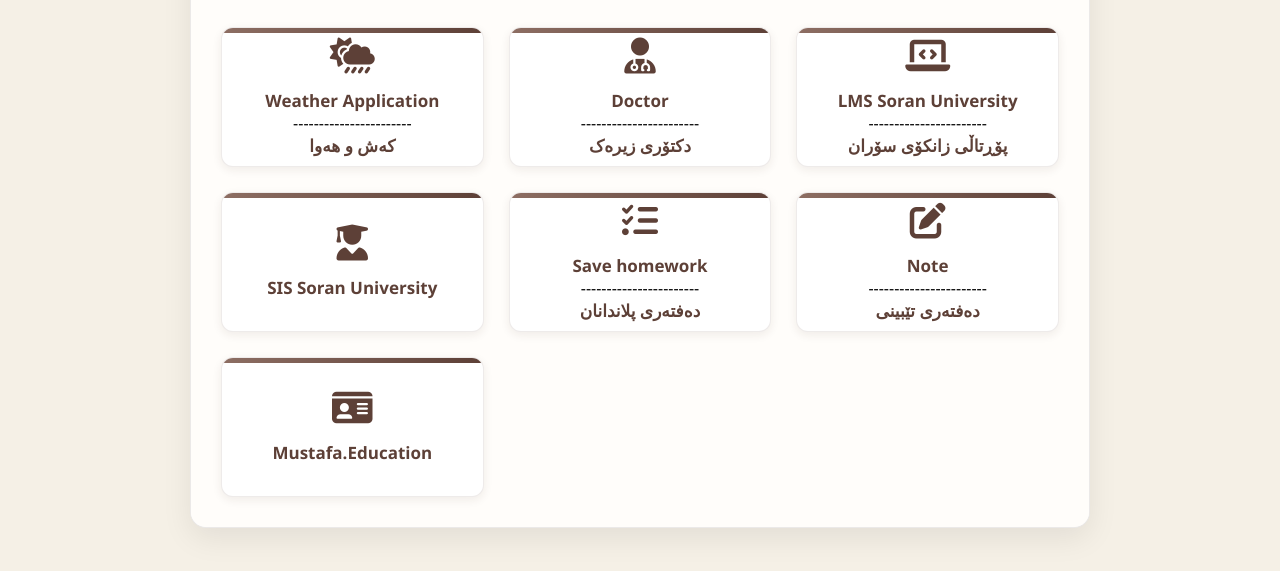
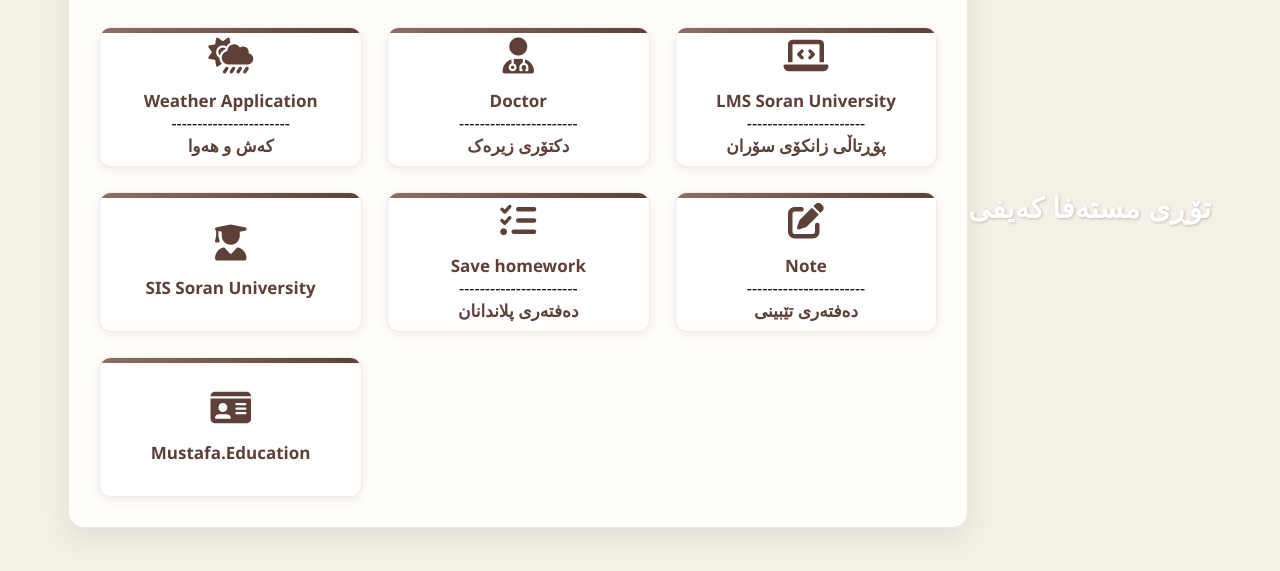
Before and after one commit to mustafa1edu/Mustafa-s-project, a plain HTML site: page index.html in a window 1280 px wide. Shown: the part 193-764 px from the top of the page. Drawn offline with Linux system fonts and the light colour scheme.

Commit message:
Update index.html

```diff
--- a/index.html
+++ b/index.html
@@ -380,5 +380,6 @@
             });
         });
     </script>
+    <h1 class="app-title">تۆڕی مستەفا کەیفی</h1>
 </body>
 </html>
```
